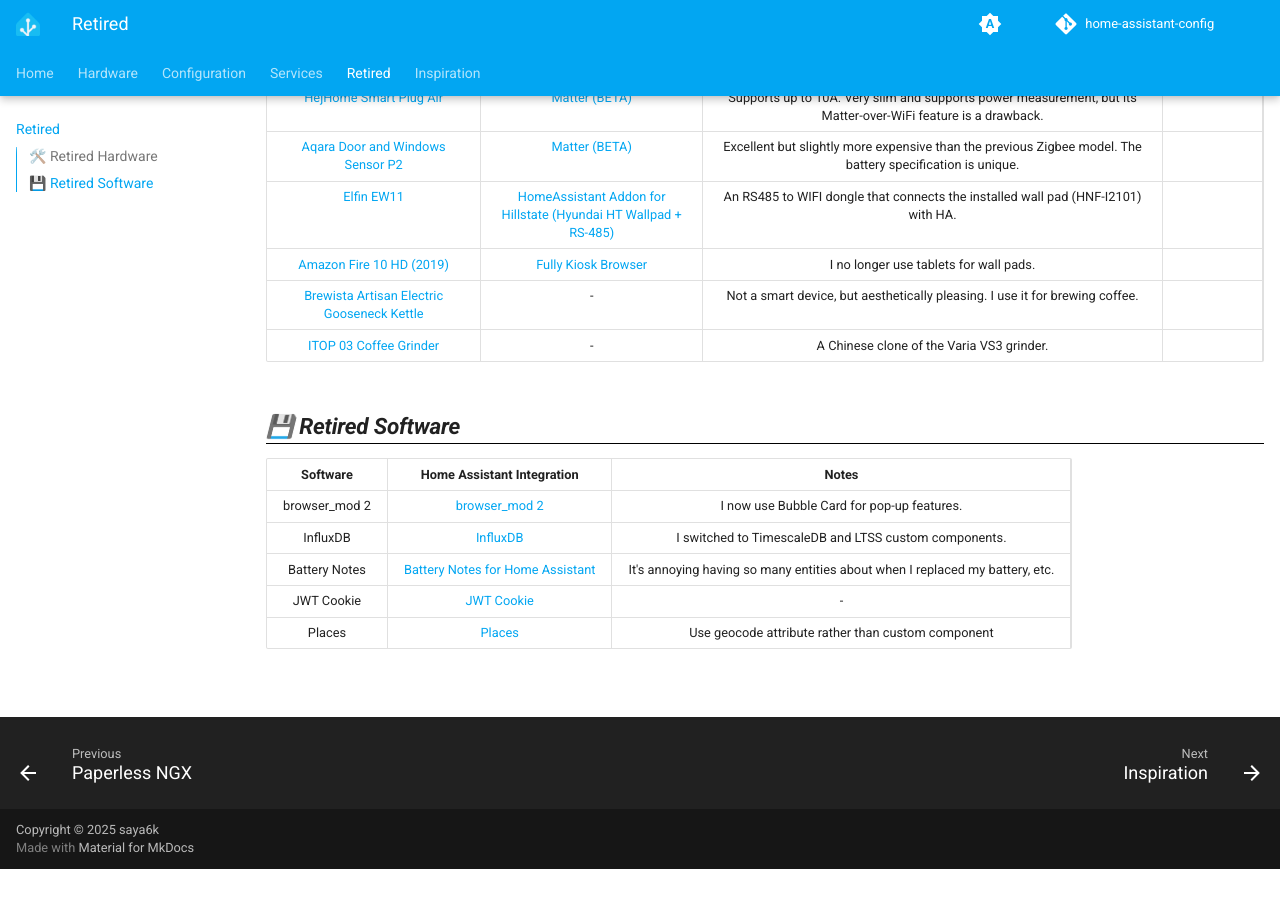
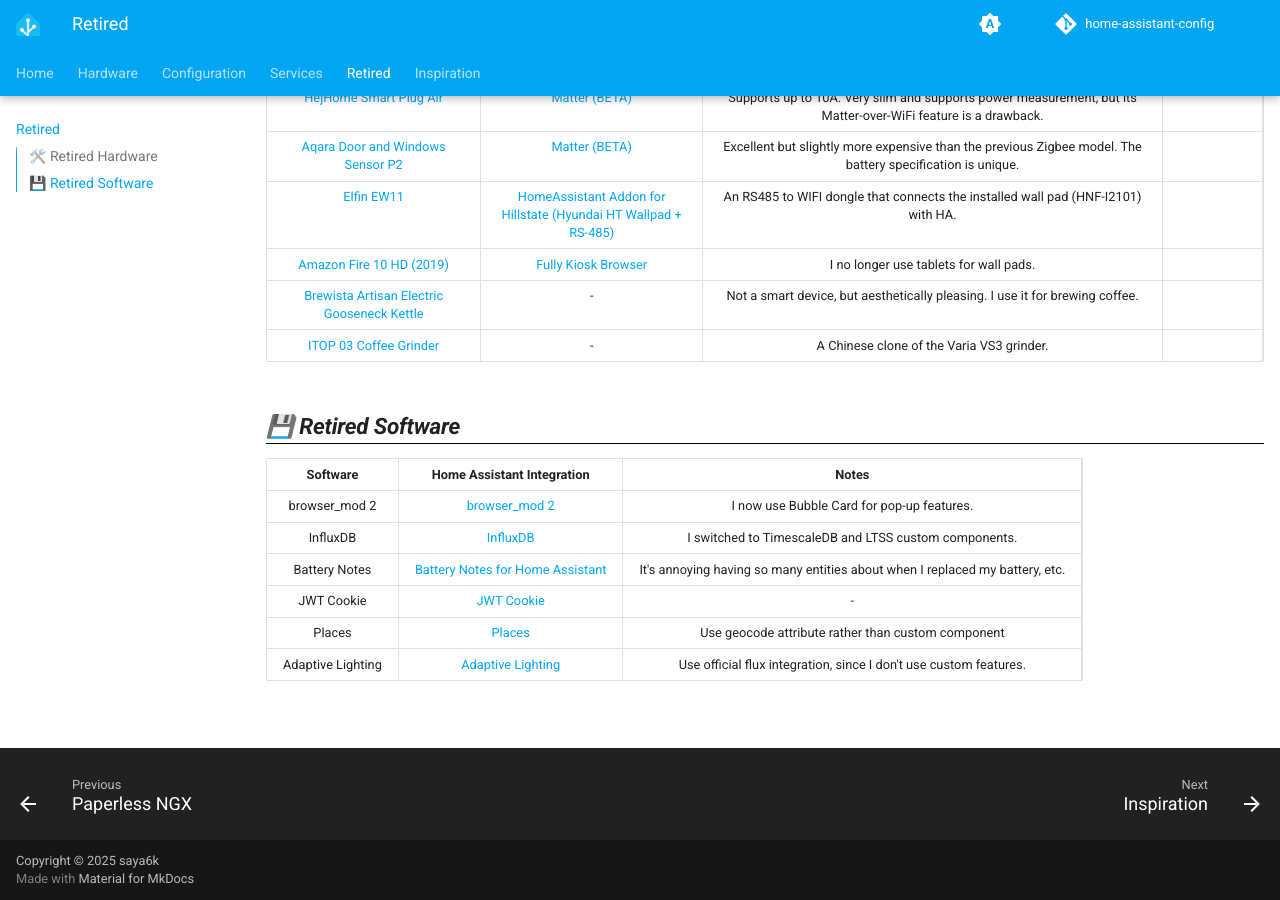
Before and after one commit to saya6k/home-assistant-config, an MkDocs documentation site: the page built from docs/retired.md, in a window 1280 px wide and 900 px high, scrolled down 888 px. Built offline with MkDocs 1.6.1 and Material for MkDocs 9.7.7, drawn with Linux system fonts in a browser that asks for light colours; comment, search, counter and statistics services are not loaded; before the commit the page ends 1757 px from its top, so only the background shows below that.

Commit message:
docs: Retire Adaptive Lighting custom component

```diff
--- a/docs/retired.md
+++ b/docs/retired.md
@@ -31,10 +31,11 @@ This section documents the hardware and software that I have retired from my sma
 
 ## 💾 Retired Software
 
-|   Software    |                                Home Assistant Integration                                |                                    Notes                                     |
-| :-----------: | :--------------------------------------------------------------------------------------: | :--------------------------------------------------------------------------: |
-| browser_mod 2 |             [browser_mod 2](https://github.com/thomasloven/hass-browser_mod)             |                  I now use Bubble Card for pop-up features.                  |
-|   InfluxDB    |             [InfluxDB](https://www.home-assistant.io/integrations/influxdb/)             |            I switched to TimescaleDB and LTSS custom components.             |
-| Battery Notes | [Battery Notes for Home Assistant](https://github.com/andrew-codechimp/HA-Battery-Notes) | It's annoying having so many entities about when I replaced my battery, etc. |
-|  JWT Cookie   |                 [JWT Cookie](https://github.com/BigBoot/hass-jwt_cookie)                 |                                      -                                       |
-|    Places     |                  [Places](https://github.com/custom-components/places)                   |              Use geocode attribute rather than custom component              |
+|     Software      |                                Home Assistant Integration                                |                                    Notes                                     |
+| :---------------: | :--------------------------------------------------------------------------------------: | :--------------------------------------------------------------------------: |
+|   browser_mod 2   |             [browser_mod 2](https://github.com/thomasloven/hass-browser_mod)             |                  I now use Bubble Card for pop-up features.                  |
+|     InfluxDB      |             [InfluxDB](https://www.home-assistant.io/integrations/influxdb/)             |            I switched to TimescaleDB and LTSS custom components.             |
+|   Battery Notes   | [Battery Notes for Home Assistant](https://github.com/andrew-codechimp/HA-Battery-Notes) | It's annoying having so many entities about when I replaced my battery, etc. |
+|    JWT Cookie     |                 [JWT Cookie](https://github.com/BigBoot/hass-jwt_cookie)                 |                                      -                                       |
+|      Places       |                  [Places](https://github.com/custom-components/places)                   |              Use geocode attribute rather than custom component              |
+| Adaptive Lighting |           [Adaptive Lighting](https://github.com/basnijholt/adaptive-lighting)           |      Use official flux integration, since I don't use custom features.       |
```
